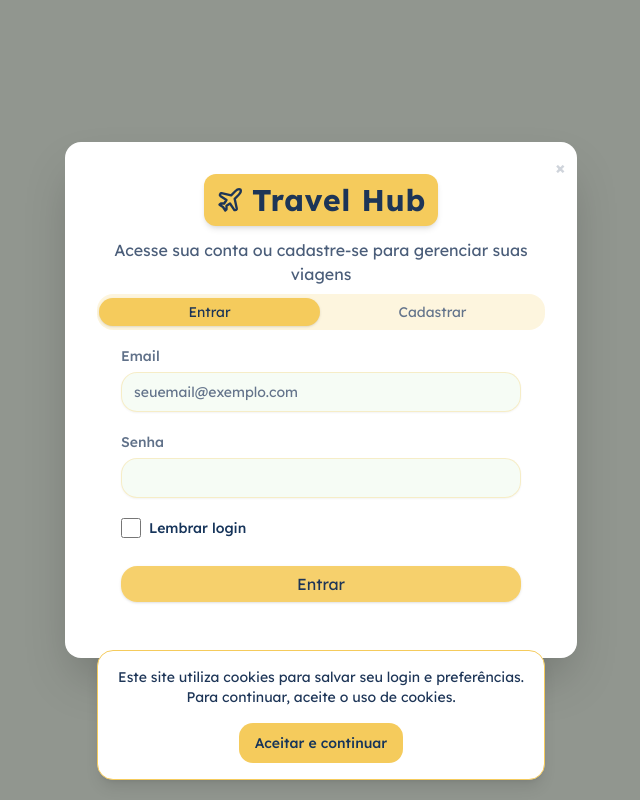
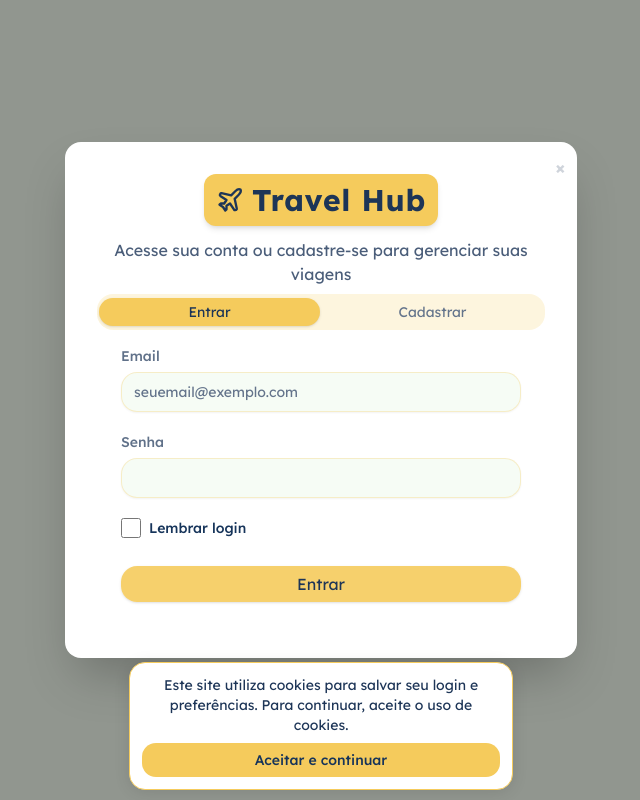
Before and after one commit to AdvenTureee/travel-checklist-hub, a React (Vite) app: page /auth in a window 1280 px wide. Shown: the whole page, without its empty margins (319-959 px from the left). Built offline with nearby package versions, Linux system fonts and the light colour scheme.

Commit message:
fixcookiesize

```diff
--- a/src/components/ui/CookieConsent.tsx
+++ b/src/components/ui/CookieConsent.tsx
@@ -17,18 +17,33 @@ export const CookieConsent: React.FC<CookieConsentProps> = ({ onAccept }) => {
   const handleAccept = () => {
     localStorage.setItem('cookie_consent', 'true');
     setVisible(false);
-    onAccept();
+    // Aguarda o componente sumir visualmente antes de chamar onAccept (evita flicker)
+    setTimeout(() => {
+      onAccept();
+    }, 300);
   };
 
   if (!visible) return null;
 
   return (
-    <div style={{ position: 'fixed', bottom: 20, left: 0, right: 0, zIndex: 9999, display: 'flex', justifyContent: 'center' }}>
-      <Card className="max-w-md w-full flex flex-col items-center p-4 bg-white shadow-lg border border-travel-mustard">
-        <div className="mb-2 text-travel-dark text-sm text-center">
+    <div
+      style={{ position: 'fixed', bottom: 10, left: 0, right: 0, zIndex: 9999, display: 'flex', justifyContent: 'center', pointerEvents: 'none' }}
+      className="transition-all duration-300"
+    >
+      <Card
+        className="w-[95vw] max-w-xs sm:max-w-sm flex flex-col items-center p-2 sm:p-3 bg-white shadow-lg border border-travel-mustard pointer-events-auto"
+        style={{ boxShadow: '0 2px 16px 0 rgba(0,0,0,0.10)' }}
+      >
+        <div className="mb-1 text-travel-dark text-xs sm:text-sm text-center leading-tight">
           Este site utiliza cookies para salvar seu login e preferências. Para continuar, aceite o uso de cookies.
         </div>
-        <Button onClick={handleAccept} className="bg-travel-mustard mt-2">Aceitar e continuar</Button>
+        <Button
+          onClick={handleAccept}
+          className="bg-travel-mustard mt-1 px-3 py-2 text-xs sm:text-sm rounded-md w-full"
+          style={{ minHeight: 0, height: '2.1rem' }}
+        >
+          Aceitar e continuar
+        </Button>
       </Card>
     </div>
   );
```
